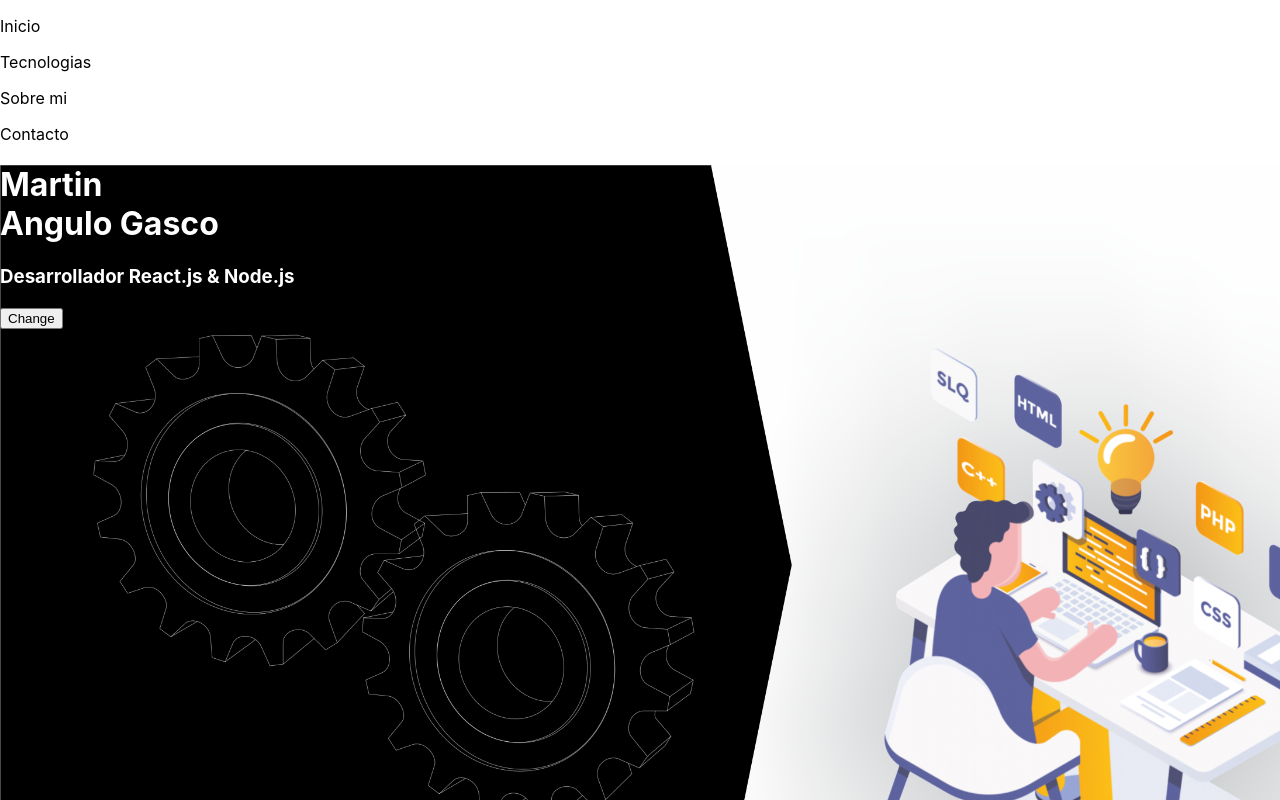
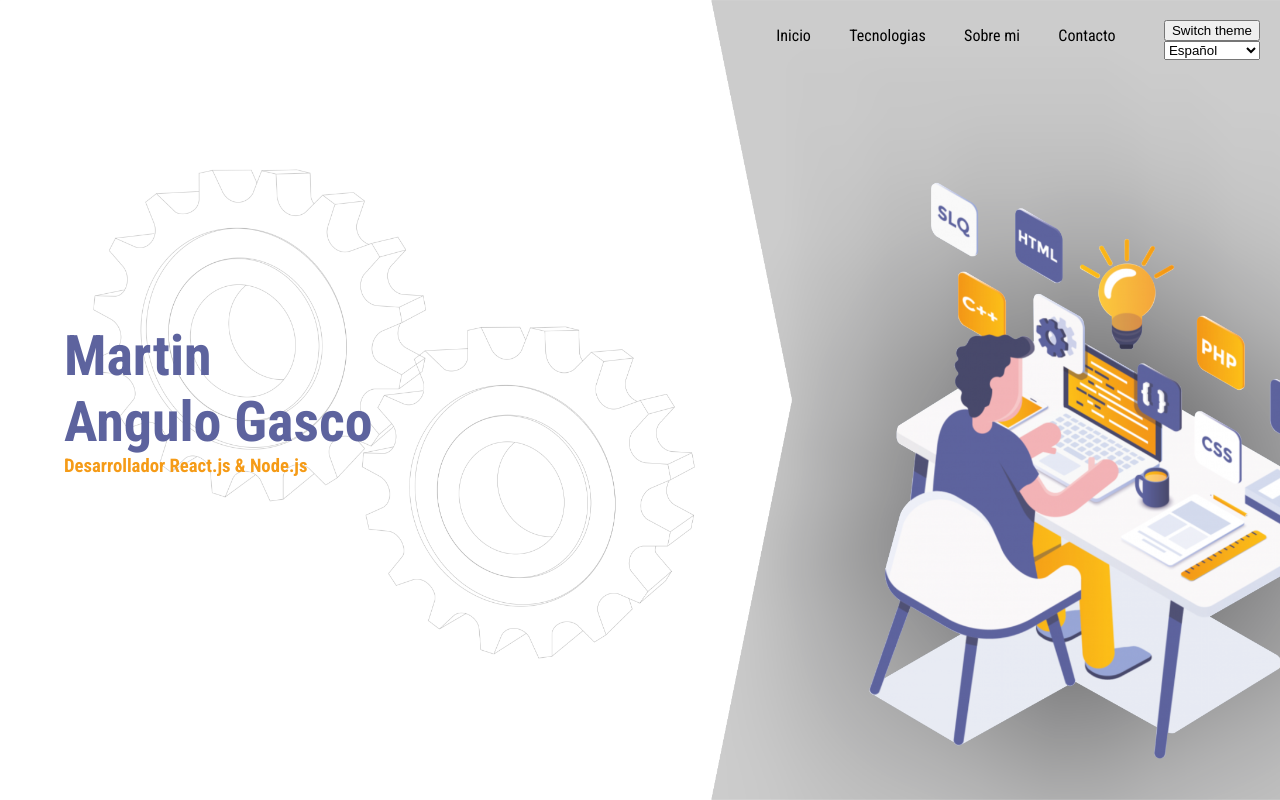
Before and after one commit to MartinAngulo/portfolio, a React (Create React App) app: page / in a window 1280 px wide. Shown: the top 800 px of the page. Built offline with nearby package versions, Linux system fonts and the light colour scheme.

Commit message:
fix useContext, solve problem with change theme and language

```diff
--- a/public/index.html
+++ b/public/index.html
@@ -1,15 +1,16 @@
 <!DOCTYPE html>
 <html lang="en">
+
 <head>
   <meta charset="utf-8" />
   <link rel="icon" href="%PUBLIC_URL%/favicon.ico" />
   <meta name="viewport" content="width=device-width, initial-scale=1" />
   <meta name="theme-color" content="#000000" />
-    <meta
-      name="description"
-      content="Web site created using create-react-app"
-    />
+  <meta name="description" content="Web site created using create-react-app" />
   <link rel="apple-touch-icon" href="%PUBLIC_URL%/logo192.png" />
+  <style>
+    @import url('https://fonts.googleapis.com/css2?family=Roboto+Condensed:wght@400;700&display=swap');
+  </style>
   <!--
       manifest.json provides metadata used when your web app is installed on a
       user's mobile device or desktop. See https://developers.google.com/web/fundamentals/web-app-manifest/
@@ -26,6 +27,7 @@
     -->
   <title>React App</title>
 </head>
+
 <body>
   <noscript>You need to enable JavaScript to run this app.</noscript>
   <div id="root"></div>
@@ -40,4 +42,5 @@
       To create a production bundle, use `npm run build` or `yarn build`.
     -->
 </body>
+
 </html>
--- a/src/App.tsx
+++ b/src/App.tsx
@@ -3,24 +3,28 @@ import { Routes, Route } from 'react-router-dom';
 import Home from './components/Home';
 import Navbar from './components/Navbar';
 import Projects from './components/Projects';
+import ThemeContext from './contexts/ThemeContext';
 
 
 function App() {
 
-  const initialState = {
-    language: true,
-    theme: true,
-  };
-  const [state, setState] = useState(initialState)
+  const [theme, setTheme] = useState<string>('light');
+  const [language, setLanguage] = useState<string>('spanish');
+  const switchTheme = () => {
+    setTheme(theme => theme == 'light' ? 'dark' : 'light');
+  }
+  const switchLanguage = () => {
+    setLanguage(language => language== 'spanish' ? 'english' : 'spanish');
+  }
 
   return (
-    <>
-      <Navbar />
+    <ThemeContext.Provider value={[theme, language]}>
+      <Navbar switchTheme={switchTheme} switchLanguage={switchLanguage}/>
       <Routes>
-        <Route path='/' element={<Home state={state} setState={setState} />} />
+        <Route path='/' element={<Home />} />
         <Route path='/projects' element={<Projects />} />
       </Routes>
-      </>
+    </ThemeContext.Provider>
   );
 }
 
--- a/src/components/Home.module.css
+++ b/src/components/Home.module.css
@@ -1,28 +1,52 @@
-.container_light {
+.container_dark {
+    display: flex;
+    align-items: center;
     background-image: url('../img//porfolio.png');
     background-size: cover;
     background-repeat: no-repeat;
     height: 100vh;
-    width: 100vw;
+    width: 95vw;
+    top:0;
+    padding-left: 5vw;
 }
-.container_dark {
+.container_light {
+    display: flex;
+    align-items: center;
     background-image: url('../img//porfolio-dark.png');
     background-size: cover;
     background-repeat: no-repeat;
     height: 100vh;
-    width: 100vw;
+    width: 95vw;
+    top:0;
+    padding-left: 5vw;
 }
 
 .name_light {
-    color: white;
+    padding: 0;
+    margin: 0;
+    color: #5D639E;
+    font-family: 'Roboto Condensed';
+    font-weight: bold;
+    font-size: 3.5rem;
 }
 .name_dark {
-    color: black;
+    padding: 0;
+    margin: 0;
+    color: #5D639E;
+    font-family: 'Roboto Condensed';
+    font-weight: bold;
+    font-size: 3.5rem;
 }
 
 .tittle_light {
-    color: white;
+    padding: 0;
+    margin: 0;
+    color: #F59B17;
+    font-family: 'Roboto Condensed';
 }
 .tittle_dark {
-    color: black;
+    padding: 0;
+    margin: 0;
+    color: #F59B17;
+    font-family: 'Roboto Condensed';
 }
--- a/src/components/Home.tsx
+++ b/src/components/Home.tsx
@@ -1,23 +1,23 @@
-import React, { Fragment, useContext } from 'react';
+import React, { Fragment, useContext, useState } from 'react';
+import ThemeContext from '../contexts/ThemeContext';
 import styles from './Home.module.css';
+import texts from '../languages/texts';
 
-interface HomeProps {
-  state: any;
-  setState: Function;
-}
+// interface HomeProps{
+//   switchTheme:{():void}
+// }
 
-export default function Home(props:HomeProps) {
+export default function Home() {
+  const theme = useContext(ThemeContext);
+  const isLight = theme[0] == 'light';
 
-  const {state, setState} = props;
-  const onClick = ()=>{
-    setState({...state, theme: state.theme?false:true})
-  }
   return (
     <Fragment>
-      <div className={state.theme?styles.container_light:styles.container_dark}>
-        <h1 className={state.theme?styles.name_light:styles.name_dark}>Martin<br />Angulo Gasco</h1>
-        <h3 className={state.theme?styles.tittle_light:styles.tittle_dark}>Desarrollador React.js & Node.js</h3>
-        <button onClick={onClick}>Change</button>
+      <div className={isLight ? styles.container_light : styles.container_dark}>
+        <div>
+          <h1 className={isLight ? styles.name_light : styles.name_dark}>Martin<br />Angulo Gasco</h1>
+          <h3 className={isLight ? styles.tittle_light : styles.tittle_dark}>Desarrollador React.js & Node.js</h3>
+        </div>
       </div>
     </Fragment>
   )
--- /dev/null
+++ b/src/components/Navbar.module.css
@@ -0,0 +1,29 @@
+.navbar {
+    display: flex;
+    justify-content: flex-end;
+    gap: 3vw;
+    padding: 10px;
+    position: absolute;
+    top: 0;
+    right: 0;
+    background-color: transparent;
+    font-family: 'Roboto Condensed', sans-serif;
+}
+
+.options_dark {
+    display: flex;
+    gap: 3vw;
+    color: white;
+}
+.options_light {
+    display: flex;
+    gap: 3vw;
+    color: black;
+}
+
+.buttonGroup {
+    display: flex;
+    flex-direction: column;
+    font-family: system-ui, -apple-system, BlinkMacSystemFont, 'Segoe UI', Roboto, Oxygen, Ubuntu, Cantarell, 'Open Sans', 'Helvetica Neue', sans-serif;
+    margin: 10px;
+}
--- a/src/components/Navbar.tsx
+++ b/src/components/Navbar.tsx
@@ -1,13 +1,38 @@
-import React from 'react';
+import React, { useState, useContext} from 'react';
+import texts from '../languages/texts';
+import styles from './Navbar.module.css';
+import ThemeContext from '../contexts/ThemeContext';
 
 
-export default function Navbar() {
+export default function Navbar(props: { switchTheme: { (): void }, switchLanguage: { (): void } }) {
+
+  const [language, setLanguage] = useState<string>('spanish')
+
+  const theme = useContext(ThemeContext);
+  const isLight = theme[0] == 'light';
+
+  const onClick = () => {
+    props.switchTheme();
+  }
+  const onChange = (e: any) => {
+    setLanguage(e.target.value);
+    props.switchLanguage();
+  }
   return (
-    <div>
-      <p>Inicio</p>
-      <p>Tecnologias</p>
-      <p>Sobre mi</p>
-      <p>Contacto</p>
+    <div className={styles.navbar}>
+      <div className={isLight?styles.options_light:styles.options_dark}>
+        <p>{(texts as any)[language].navbar[0]}</p>
+        <p>{(texts as any)[language].navbar[1]}</p>
+        <p>{(texts as any)[language].navbar[2]}</p>
+        <p>{(texts as any)[language].navbar[3]}</p>
+      </div>
+      <div className={styles.buttonGroup}>
+        <button onClick={onClick}>Switch theme</button>
+        <select value={language} onChange={onChange}>
+          <option value='spanish'>Español</option>
+          <option value='english'>English</option>
+        </select>
+      </div>
     </div>
   )
 }
--- /dev/null
+++ b/src/contexts/LanguageContext.tsx
@@ -0,0 +1,4 @@
+import React from "react";
+
+const LanguageContext = React.createContext<string>('spanish');
+export default LanguageContext;
--- /dev/null
+++ b/src/contexts/ThemeContext.tsx
@@ -0,0 +1,4 @@
+import React from "react";
+
+const ThemeContext = React.createContext<Array<string>>(['light','spanish']);
+export default ThemeContext;
--- /dev/null
+++ b/src/languages/texts.js
@@ -0,0 +1,17 @@
+const data = {
+    spanish: {
+        name: 'Martin',
+        lastname: 'Angulo Gasco',
+        tittle: 'Desarrollador React.js & Node.js',
+        navbar: ['Inicio', 'Tecnologias', 'Sobre mi', 'Contacto'],
+
+    },
+    english: {
+        name: "I'm Martin",
+        lastname: 'Angulo Gasco',
+        tittle: 'React.js & Node.js Developer',
+        navbar: ['Home', 'Technologies', 'About', 'Contact'],
+    }
+};
+
+export default data;
```
Also changed, not shown: src/img/porfolio-dark.png, src/img/porfolio.png. Lines whose indentation alone changed are shown as unchanged.
